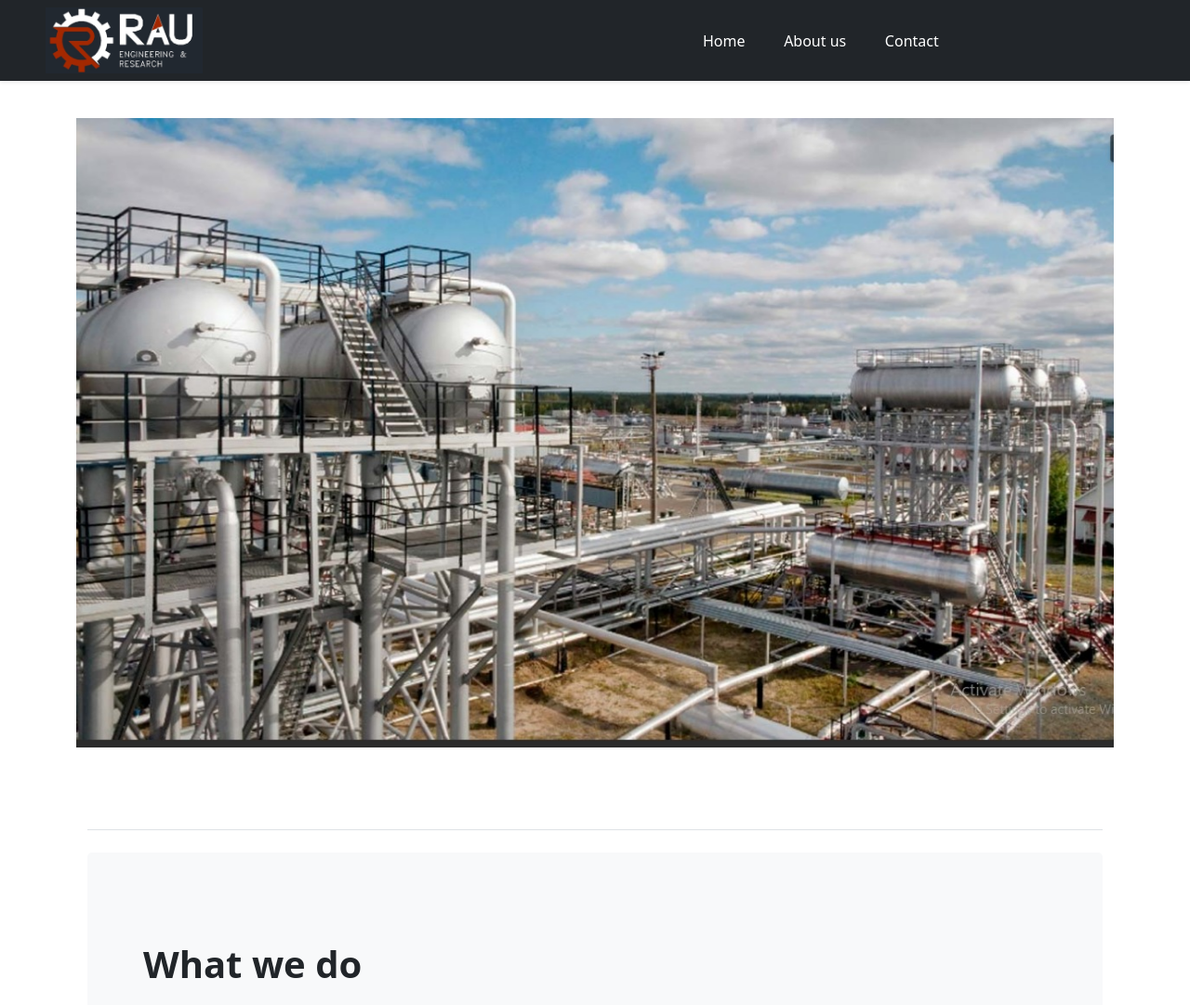
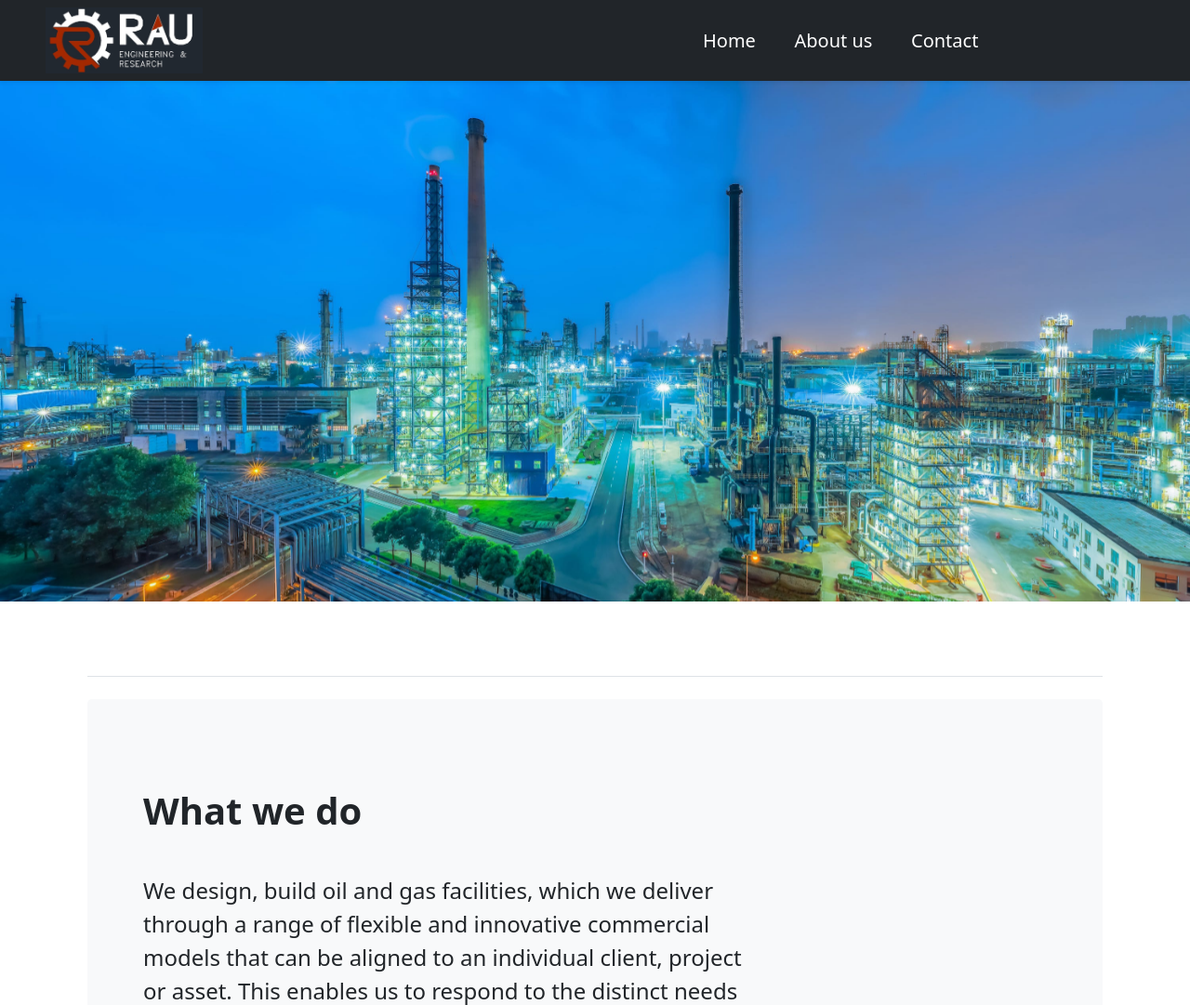
Before and after one commit to Ajesh01/rau-engg, a Flask app: page / in a window 1280 px wide. Shown: the top 1081 px of the page at 93% size. Run offline with Flask 2, Linux system fonts and the light colour scheme; some libraries are stand-ins or nearby versions.

Commit message:
carousel pics added

```diff
--- a/templates/index.html
+++ b/templates/index.html
@@ -91,13 +91,13 @@
 
             <ul class="navbar-nav  col-12 col-lg-auto me-lg-auto mb-2 justify-content-center mb-md-0  " style="--bs-scroll-height: 100px;">
               <li class="nav-item " >
-                <a class="nav-link active text-white" aria-current="page" href="/">Home</a>
+                <a class="nav-link active text-white" aria-current="page" href="/" style="font-size: 125%">Home</a>
               </li>
               <li class="nav-item" style="margin-left:2vw;">
-                <a class="nav-link text-white" href="/">About us</a>
+                <a class="nav-link text-white " href="/" style="font-size: 125%">About us</a>
               </li>
               <li class="nav-item" style="margin-left:2vw;">
-                <a class="nav-link text-white" href="/">Contact</a>
+                <a class="nav-link text-white" href="/" style="font-size: 125%">Contact</a>
               </li>
               <!-- <li class="nav-item dropdown">
                 <a class="nav-link dropdown-toggle" href="#" id="navbarScrollingDropdown" role="button" data-bs-toggle="dropdown" aria-expanded="false">
@@ -138,7 +138,7 @@
                 <a class="nav-link active text-white" aria-current="page" href="/">Home</a>
               </li>
               <li class="nav-item" style="margin-left:2vw;">
-                <a class="nav-link text-white" href="/">About us</a>
+                <a class="nav-link text-white " href="/">About us</a>
               </li>
               <li class="nav-item" style="margin-left:2vw;">
                 <a class="nav-link text-white" href="/">Contact</a>
@@ -173,29 +173,22 @@
     </div>
         </header> -->
 
-
+        <div id="carouselExampleSlidesOnly" class="carousel slide carousel-fade" data-bs-ride="carousel" >
+          <div class="carousel-inner" style="height:70vh;">
+            <div class="carousel-item active" data-bs-interval="3000">
+              <img src="static/img/panorama-1.jpg" style=" width: 100vw;" class="d-block img-fluid" alt="...">
+            </div>
+            <div class="carousel-item" data-bs-interval="3000">
+              <img src="static/img/Image - 14.jpeg" style=" width: 100vw;" class="d-block img-fluid" alt="...">
+            </div>
+            <div class="carousel-item" data-bs-interval="3000">
+              <img src="static/img/offshore-drilling.webp" style=" width: 100vw;" class="d-block img-fluid" alt="...">
+            </div>
+          </div>
+        </div>
 
 
       <div class= "container" style="height:auto; margin-top:5vh;width: 100vw;">
-
-        <div id="carouselExampleSlidesOnly" class="carousel slide" data-bs-ride="carousel">
-            <div class="carousel-inner">
-              <div class="carousel-item active">
-                <img src="static/img/Image - 1.jpeg" style=" width: 100%;" class="d-block " alt="...">
-              </div>
-              <div class="carousel-item">
-                <img src="static/img/Image - 2.jpeg" style=" width: 100%;" class="d-block " alt="...">
-              </div>
-              <div class="carousel-item">
-                <img src="static/img/Image - 3.jpeg" style=" width: 100%;" class="d-block " alt="...">
-              </div>
-            </div>
-          </div>
-<br><br>
-
-
-
-
 
   <div class="container py-4">
             <header class="pb-3 mb-4 border-bottom">
@@ -233,7 +226,7 @@
                 </div>
               </div>
               <div class="col-md-6">
-                <br class="d-lg-none">
+                <br class="d-md-none">
 
                 <div class="h-100 p-5 bg-dark  text-white rounded-3" data-aos="fade-left">
                   <h2>Creating Value: From Concept to Completion</h2>
```
Also changed, not shown: static/img/Image - 14.jpeg, static/img/offshore-drilling copy.jpg (added), static/img/offshore-drilling.webp (added), static/img/panorama-1.jpg (added), static/img/panorama-2.PNG (added), 1 other file.
